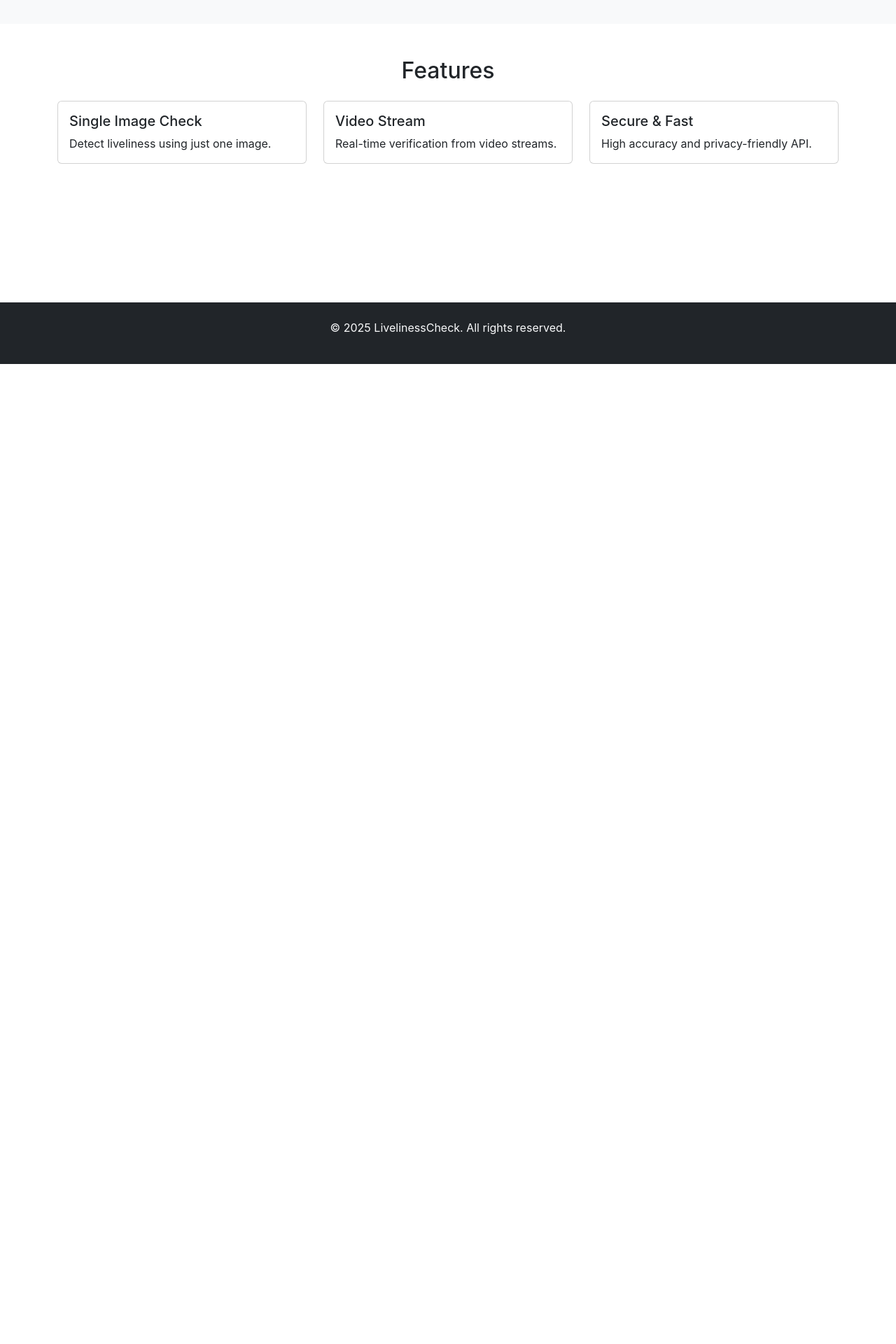
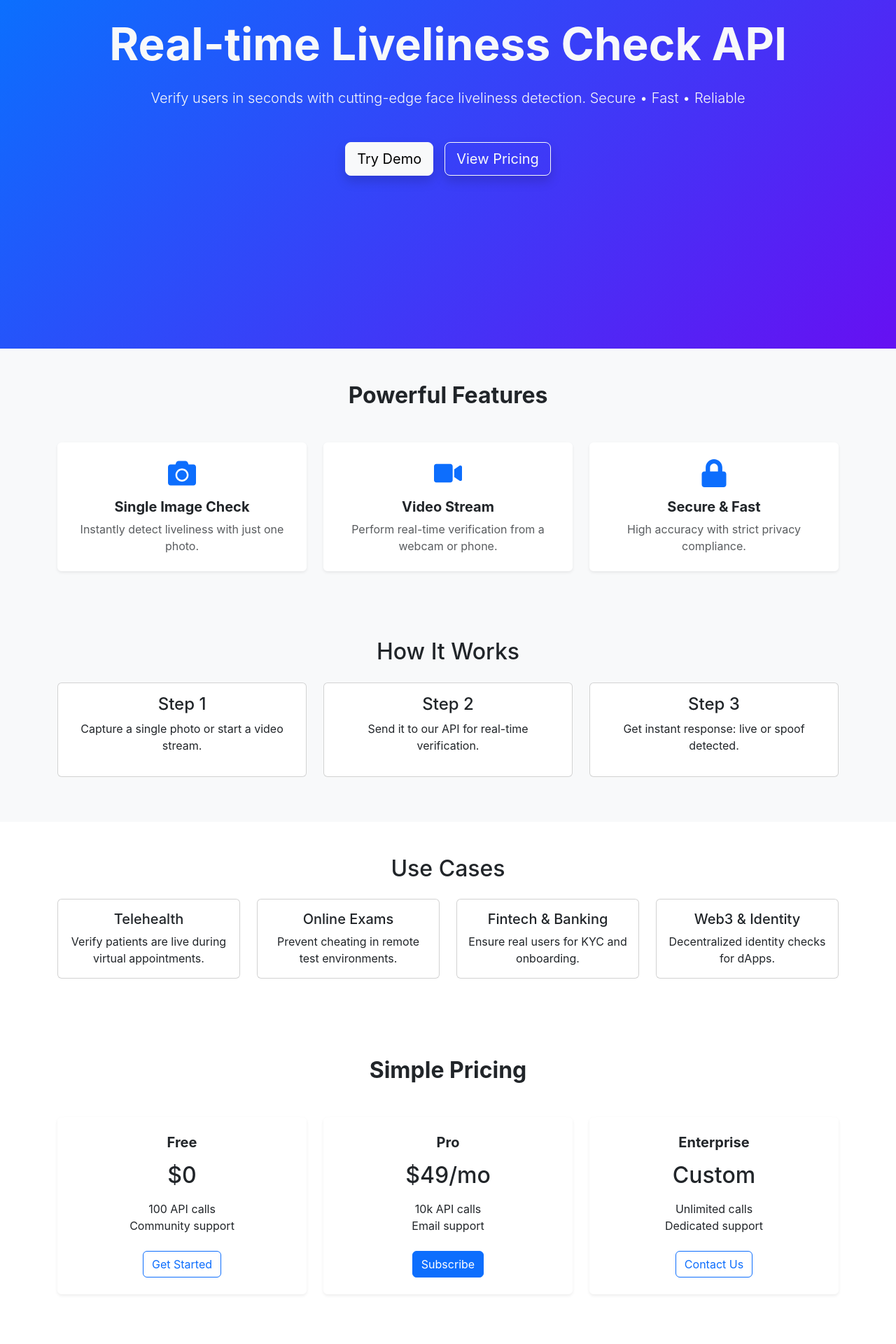
Before and after one commit to sadidul012/nura-vision-frontend, a React (Create React App) app: page / in a window 1280 px wide. Shown: the part 280-2200 px from the top of the page at 70% size. Before the commit the page ends 800 px from the top, so only its background shows below. Built offline with nearby package versions, Linux system fonts and the light colour scheme.

Commit message:
Updated home page

```diff
--- a/package.json
+++ b/package.json
@@ -15,8 +15,9 @@
     "react": "^19.1.1",
     "react-bootstrap": "^2.10.10",
     "react-dom": "^19.1.1",
+    "react-icons": "^5.5.0",
     "react-router-dom": "^7.9.3",
-    "react-scripts": "5.0.1",
+    "react-scripts": "^5.0.1",
     "typescript": "^4.9.5",
     "web-vitals": "^2.1.4"
   },
--- a/src/App.css
+++ b/src/App.css
@@ -13,6 +13,15 @@ html, body, #root {
 
 .app-content {
   flex: 1; /* takes up remaining space */
+}
+
+.hover-card {
+  transition: transform 0.2s ease, box-shadow 0.2s ease;
+}
+
+.hover-card:hover {
+  transform: translateY(-8px);
+  box-shadow: 0 12px 25px rgba(0,0,0,0.15);
 }
 
 .App-logo {
--- /dev/null
+++ b/src/pages/home/Contact.tsx
@@ -0,0 +1,29 @@
+import React from 'react';
+import { Container, Form, Button } from 'react-bootstrap';
+
+const Contact: React.FC = () => {
+  return (
+    <section id="contact" className="py-5 bg-dark text-light">
+      <Container>
+        <h2 className="text-center fw-bold mb-4">Get in Touch</h2>
+        <Form className="mx-auto bg-light p-4 rounded shadow" style={{ maxWidth: "600px" }}>
+          <Form.Group className="mb-3">
+            <Form.Label>Name</Form.Label>
+            <Form.Control type="text" placeholder="Enter your name" />
+          </Form.Group>
+          <Form.Group className="mb-3">
+            <Form.Label>Email</Form.Label>
+            <Form.Control type="email" placeholder="Enter your email" />
+          </Form.Group>
+          <Form.Group className="mb-3">
+            <Form.Label>Message</Form.Label>
+            <Form.Control as="textarea" rows={4} placeholder="Write your message" />
+          </Form.Group>
+          <Button variant="primary" type="submit" className="w-100">Send</Button>
+        </Form>
+      </Container>
+    </section>
+  );
+};
+
+export default Contact;
--- a/src/pages/home/Features.tsx
+++ b/src/pages/home/Features.tsx
@@ -1,25 +1,40 @@
 import React from 'react';
-import { Container, Row, Col, Card } from 'react-bootstrap';
+import {Container, Row, Col, Card} from 'react-bootstrap';
+import {FaCamera, FaVideo, FaLock} from 'react-icons/fa';
 
 const Features: React.FC = () => {
     const features = [
-    { title: "Single Image Check", description: "Detect liveliness using just one image." },
-    { title: "Video Stream", description: "Real-time verification from video streams." },
-    { title: "Secure & Fast", description: "High accuracy and privacy-friendly API." },
+        {
+            // @ts-ignore
+            icon: <FaCamera size={40}/>,
+            title: "Single Image Check",
+            description: "Instantly detect liveliness with just one photo."
+        },
+        {
+            // @ts-ignore
+            icon: <FaVideo size={40}/>,
+            title: "Video Stream",
+            description: "Perform real-time verification from a webcam or phone."
+        },
+        {
+            // @ts-ignore
+            icon: <FaLock size={40}/>,
+            title: "Secure & Fast",
+            description: "High accuracy with strict privacy compliance."
+        },
     ];
 
     return (
-    <section id="features" className="py-5">
+        <section id="features" className="py-5 bg-light">
             <Container>
-        <h2 className="text-center mb-4">Features</h2>
+                <h2 className="text-center fw-bold mb-5">Powerful Features</h2>
                 <Row>
-          {features.map((feature, idx) => (
-            <Col md={4} className="mb-3" key={idx}>
-              <Card className="h-100">
-                <Card.Body>
-                  <Card.Title>{feature.title}</Card.Title>
-                  <Card.Text>{feature.description}</Card.Text>
-                </Card.Body>
+                    {features.map((f, idx) => (
+                        <Col md={4} key={idx}>
+                            <Card className="h-100 text-center border-0 shadow-sm p-4 hover-card">
+                                <div className="mb-3 text-primary">{f.icon}</div>
+                                <Card.Title className="fw-bold">{f.title}</Card.Title>
+                                <Card.Text className="text-muted">{f.description}</Card.Text>
                             </Card>
                         </Col>
                     ))}
--- a/src/pages/home/Hero.tsx
+++ b/src/pages/home/Hero.tsx
@@ -3,13 +3,27 @@ import { Container, Button } from 'react-bootstrap';
 
 const Hero: React.FC = () => {
   return (
-    <section className="text-center bg-light py-5">
+    <section
+      className="d-flex align-items-center text-center text-light"
+      style={{
+        minHeight: "90vh",
+        background: "linear-gradient(135deg, #007bff, #6610f2)",
+      }}
+    >
       <Container>
-        <h1 className="mb-3">Real-time Liveliness Check API</h1>
-        <p className="mb-4">
-          Verify if a user is alive using a single image or video stream. Ideal for telehealth, online exams, and security.
+        <h1 className="display-3 fw-bold mb-4">
+          Real-time Liveliness Check API
+        </h1>
+        <p className="lead mb-5">
+          Verify users in seconds with cutting-edge face liveliness detection.
+          Secure • Fast • Reliable
         </p>
-        <Button variant="primary" size="lg">Try Demo</Button>
+        <Button variant="light" size="lg" className="me-3 shadow">
+          Try Demo
+        </Button>
+        <Button variant="outline-light" size="lg" className="shadow">
+          View Pricing
+        </Button>
       </Container>
     </section>
   );
--- a/src/pages/home/HomePage.tsx
+++ b/src/pages/home/HomePage.tsx
@@ -3,6 +3,10 @@ import Navbar from '../components/common/Navbar';
 import Hero from './Hero';
 import Features from './Features';
 import Footer from '../components/common/Footer';
+import HowItWorks from "./HowItWorks";
+import UseCases from "./UseCases";
+import Contact from "./Contact";
+import Pricing from "./Pricing";
 
 const HomePage: React.FC = () => {
     return (
@@ -11,6 +15,10 @@ const HomePage: React.FC = () => {
                 <Navbar/>
                 <Hero/>
                 <Features/>
+                <HowItWorks/>
+                <UseCases/>
+                <Pricing/>
+                <Contact/>
             </div>
             <Footer/>
         </>
--- /dev/null
+++ b/src/pages/home/HowItWorks.tsx
@@ -0,0 +1,32 @@
+import React from 'react';
+import { Container, Row, Col, Card } from 'react-bootstrap';
+
+const HowItWorks: React.FC = () => {
+  const steps = [
+    { title: "Step 1", text: "Capture a single photo or start a video stream." },
+    { title: "Step 2", text: "Send it to our API for real-time verification." },
+    { title: "Step 3", text: "Get instant response: live or spoof detected." },
+  ];
+
+  return (
+    <section className="py-5 bg-light">
+      <Container>
+        <h2 className="text-center mb-4">How It Works</h2>
+        <Row>
+          {steps.map((step, idx) => (
+            <Col md={4} className="mb-3" key={idx}>
+              <Card className="h-100 text-center">
+                <Card.Body>
+                  <h4>{step.title}</h4>
+                  <p>{step.text}</p>
+                </Card.Body>
+              </Card>
+            </Col>
+          ))}
+        </Row>
+      </Container>
+    </section>
+  );
+};
+
+export default HowItWorks;
--- /dev/null
+++ b/src/pages/home/Pricing.tsx
@@ -0,0 +1,18 @@
+import React from 'react';
+import { Container } from 'react-bootstrap';
+import PricingCard from "../pricing/PricingCard";
+
+const Pricing: React.FC = () => {
+
+
+  return (
+    <section id="pricing" className="py-5">
+      <Container>
+        <h2 className="text-center fw-bold mb-5">Simple Pricing</h2>
+        <PricingCard />
+      </Container>
+    </section>
+  );
+};
+
+export default Pricing;
--- /dev/null
+++ b/src/pages/home/UseCases.tsx
@@ -0,0 +1,33 @@
+import React from 'react';
+import { Container, Row, Col, Card } from 'react-bootstrap';
+
+const UseCases: React.FC = () => {
+  const cases = [
+    { title: "Telehealth", text: "Verify patients are live during virtual appointments." },
+    { title: "Online Exams", text: "Prevent cheating in remote test environments." },
+    { title: "Fintech & Banking", text: "Ensure real users for KYC and onboarding." },
+    { title: "Web3 & Identity", text: "Decentralized identity checks for dApps." },
+  ];
+
+  return (
+    <section className="py-5">
+      <Container>
+        <h2 className="text-center mb-4">Use Cases</h2>
+        <Row>
+          {cases.map((uc, idx) => (
+            <Col md={3} sm={6} className="mb-3" key={idx}>
+              <Card className="h-100 text-center">
+                <Card.Body>
+                  <Card.Title>{uc.title}</Card.Title>
+                  <Card.Text>{uc.text}</Card.Text>
+                </Card.Body>
+              </Card>
+            </Col>
+          ))}
+        </Row>
+      </Container>
+    </section>
+  );
+};
+
+export default UseCases;
--- a/src/pages/pricing/PricingCard.tsx
+++ b/src/pages/pricing/PricingCard.tsx
@@ -1,30 +1,51 @@
 import React from "react";
+import {Button, Card, Col, Row} from "react-bootstrap";
 
-interface PricingCardProps {
-  title: string;
-  price: string;
-  features: string[];
-  buttonText: string;
-  buttonLink?: string;
-}
-
-const PricingCard: React.FC<PricingCardProps> = ({ title, price, features, buttonText, buttonLink }) => {
-  return (
-    <div className="col-md-4 mb-4">
-      <div className="card h-100 shadow-sm">
-        <div className="card-body text-center">
-          <h5 className="card-title">{title}</h5>
-          <h6 className="card-price my-3">${price}</h6>
-          <ul className="list-unstyled mb-4">
-            {features.map((feature, idx) => (
-              <li key={idx}>{feature}</li>
-            ))}
-          </ul>
-          <a href={buttonLink || "#"} className="btn btn-primary">{buttonText}</a>
-        </div>
-      </div>
-    </div>
-  );
+const PricingCard: React.FC = () => {
+    const plans = [
+        {
+            title: "Free",
+            price: "$0",
+            features: ["100 API calls", "Community support"],
+            button: "Get Started",
+            highlight: false
+        },
+        {
+            title: "Pro",
+            price: "$49/mo",
+            features: ["10k API calls", "Email support"],
+            button: "Subscribe",
+            highlight: true
+        },
+        {
+            title: "Enterprise",
+            price: "Custom",
+            features: ["Unlimited calls", "Dedicated support"],
+            button: "Contact Us",
+            highlight: false
+        },
+    ];
+    return (
+        <>
+            <Row className="justify-content-center">
+                {plans.map((plan, idx) => (
+                    <Col md={4} className="mb-4" key={idx}>
+                        <Card
+                            className={`h-100 text-center shadow-sm border-0 ${plan.highlight ? "border-primary border-3" : ""}`}>
+                            <Card.Body className="p-4">
+                                <Card.Title className="fw-bold">{plan.title}</Card.Title>
+                                <h2 className="my-3">{plan.price}</h2>
+                                <ul className="list-unstyled mb-4">
+                                    {plan.features.map((f, i) => <li key={i}>{f}</li>)}
+                                </ul>
+                                <Button variant={plan.highlight ? "primary" : "outline-primary"}>{plan.button}</Button>
+                            </Card.Body>
+                        </Card>
+                    </Col>
+                ))}
+            </Row>
+        </>
+    );
 };
 
 export default PricingCard;
--- a/src/pages/pricing/PricingPage.tsx
+++ b/src/pages/pricing/PricingPage.tsx
@@ -3,27 +3,6 @@ import PricingHeader from "./PricingHeader";
 import PricingCard from "./PricingCard";
 import Navbar from "../components/common/Navbar";
 import Footer from "../components/common/Footer";
-
-const pricingPlans = [
-    {
-        title: "Basic",
-        price: "19",
-        features: ["100 API requests / month", "Single Image Liveliness", "Email Support"],
-        buttonText: "Get Started",
-    },
-    {
-        title: "Pro",
-        price: "49",
-        features: ["1000 API requests / month", "Single Image + Video Stream", "Priority Support"],
-        buttonText: "Start Free Trial",
-    },
-    {
-        title: "Enterprise",
-        price: "99",
-        features: ["Unlimited API requests", "Dedicated Support", "Custom SLA"],
-        buttonText: "Contact Sales",
-    },
-];
 
 const PricingPage: React.FC = () => {
     return (
@@ -32,16 +11,11 @@ const PricingPage: React.FC = () => {
                 <Navbar/>
                 <div className="container py-5">
                     <PricingHeader/>
-                    <div className="row">
-                        {pricingPlans.map((plan, idx) => (
-                            <PricingCard key={idx} {...plan} />
-                        ))}
-                    </div>
+                    <PricingCard />
                 </div>
             </div>
             <Footer/>
         </>
-
     );
 };
 
```
Lines whose indentation alone changed are shown as unchanged.
